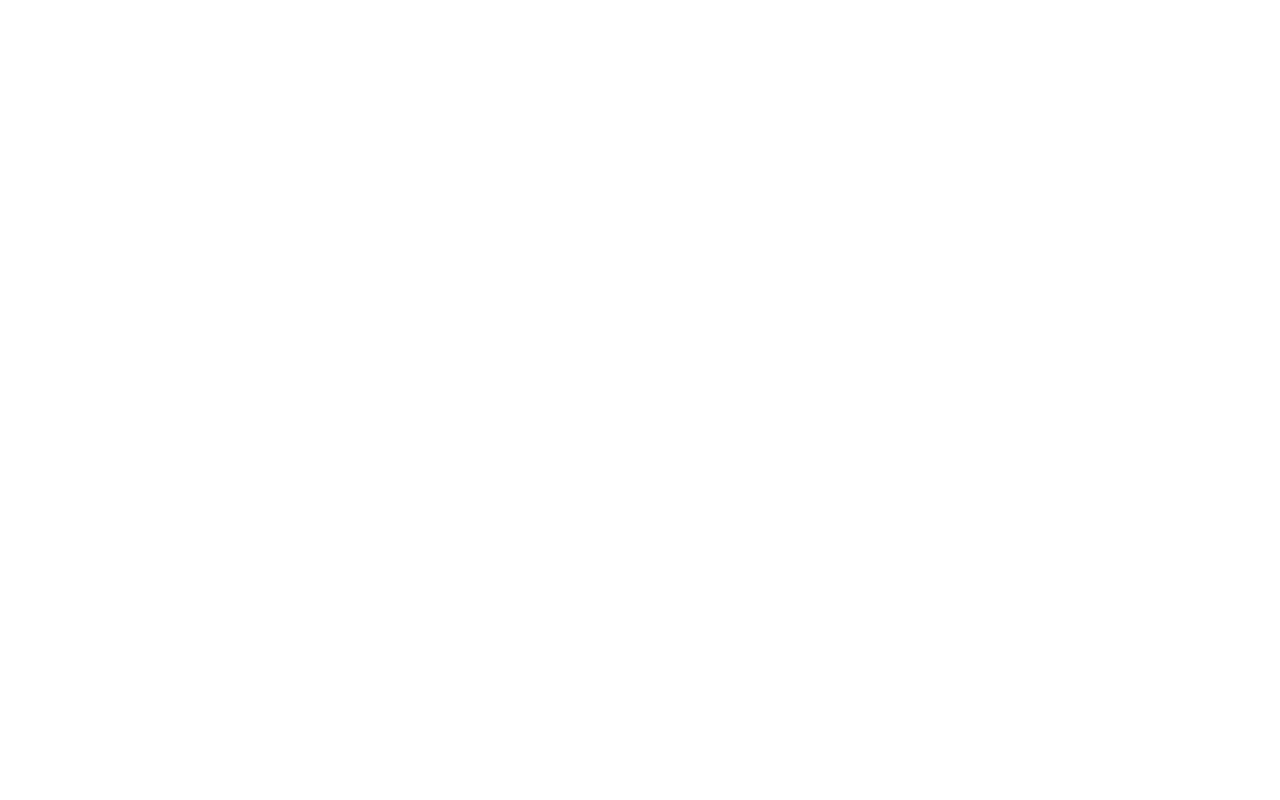
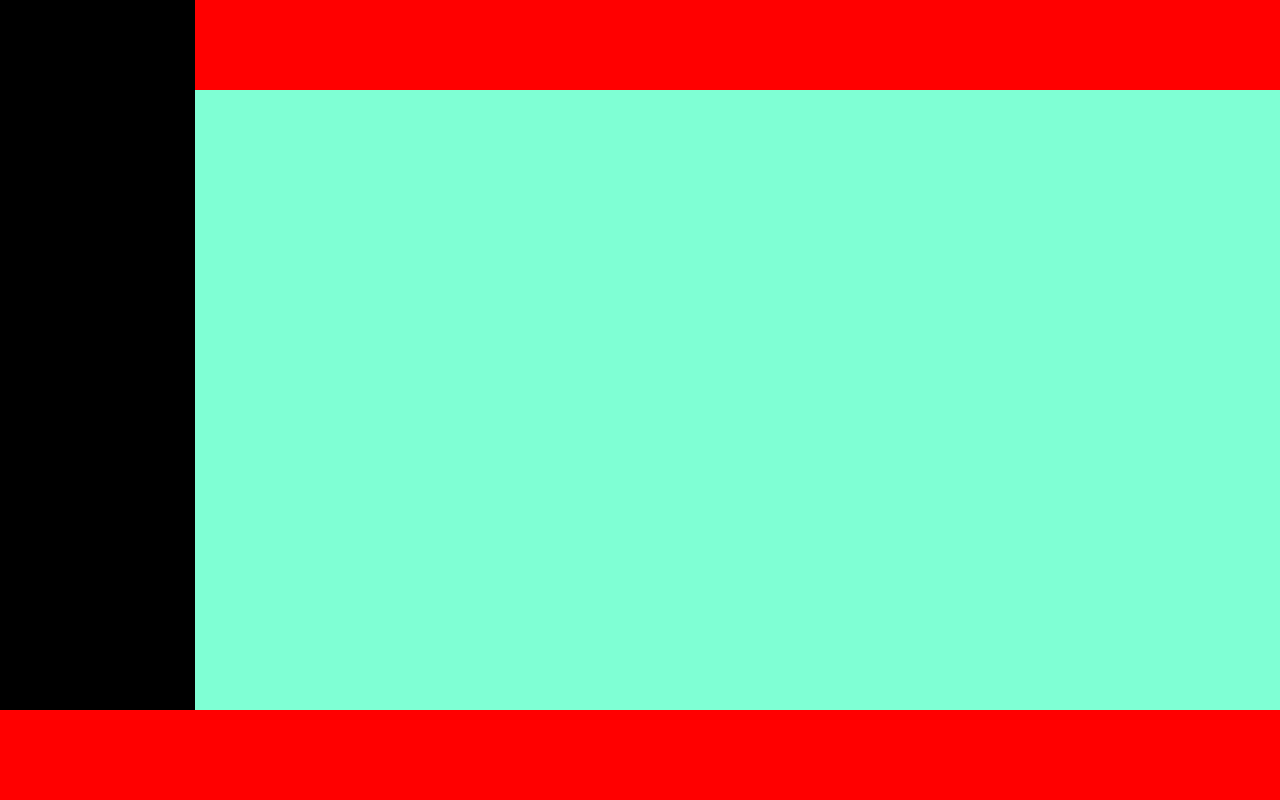
Before and after one commit to MatteoNocera/html-css-spotifyweb, a plain HTML site: page index.html in a window 1280 px wide. Drawn offline with Linux system fonts and the light colour scheme.

Commit message:
add block structure

```diff
--- a/assets/css/style.css
+++ b/assets/css/style.css
@@ -1,5 +1,88 @@
+/* #region Common */
 * {
     margin: 0;
     padding: 0;
     box-sizing: border-box;
 }
+
+:root {
+    --sptfy-white: #ffffff;
+    --sptfy-black: #000000;
+    --sptfy-principal: #141922;
+    --sptfy-principal-dark: #080b12;
+    --sptfy-dark: #7c7e83;
+    --sptfy-light: #a3a3a3;
+    --sptfy-lighter: #d2d2d2;
+    --sptfy-accent: #adff2f;
+    --sptfy-foot: #282828;
+}
+
+/* #endregion Common */
+
+/* #region Debug */
+
+.debug #main_site {
+    background-color: aquamarine;
+}
+
+
+
+
+/* #endregion Debug */
+
+/* #region Utilities */
+.d_flex {
+    display: flex;
+}
+
+
+
+
+/* #endregion Utilities */
+
+/* #region Main */
+
+#main_site {
+    height: calc(100vh - 90px);
+    display: flex;
+}
+
+.sidebar {
+    width: 230px;
+    height: calc(100vh - 90px);
+    background-color: var(--sptfy-black);
+}
+
+.topbar {
+    height: 90px;
+    width: 100%;
+    background-color: red;
+}
+
+.top_site {
+    width: 100%;
+    height: 100%;
+}
+
+.contents {
+    height: calc(100vh - 90px - 90px);
+    overflow-y: auto;
+}
+
+
+
+
+/* #endregion Main */
+
+
+/* #region Footer */
+
+#foot_site {
+    height: 90px;
+    background-color: red;
+
+}
+
+
+
+/* #endregion Footer */
--- a/index.html
+++ b/index.html
@@ -1,5 +1,5 @@
 <!DOCTYPE html>
-<html lang="en">
+<html lang="it">
 <head>
     <meta charset="UTF-8">
     <meta name="viewport" content="width=device-width, initial-scale=1.0">
@@ -9,7 +9,25 @@
     <link rel="stylesheet" href="assets/css/style.css">
 
 </head>
-<body>
+<body class="debug">
+
+    <main id="main_site">
+        <div class="sidebar">
+        </div>
+        <div class="top_site">
+            <div class="topbar">
+
+            </div>
+            <div class="contents">
+
+            </div>
+
+        </div>
+    </main>
+    <!-- /#main_site -->
+
+    <footer id="foot_site"></footer>
+    <!-- /#foot_site -->
 
 </body>
 </html>
```
Also changed, not shown: assets/screens/screen blocchi.PNG (added).
